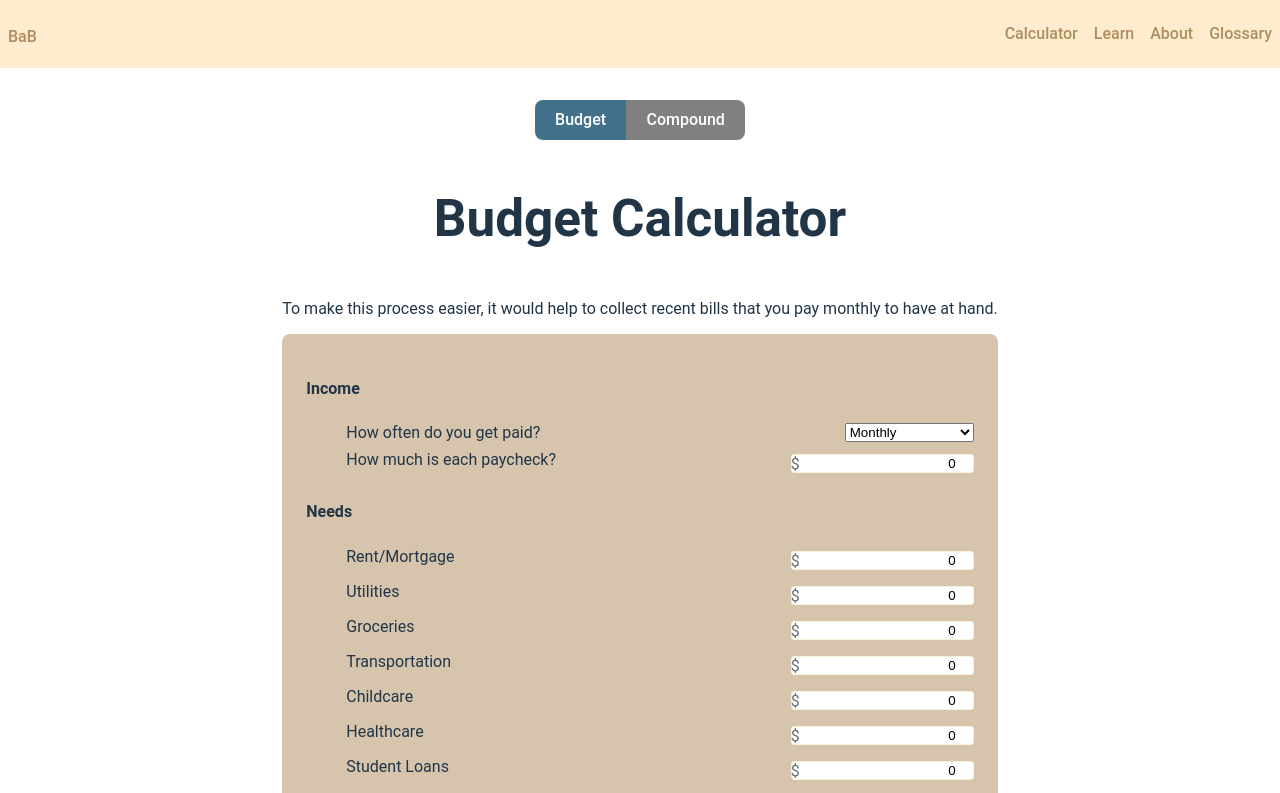
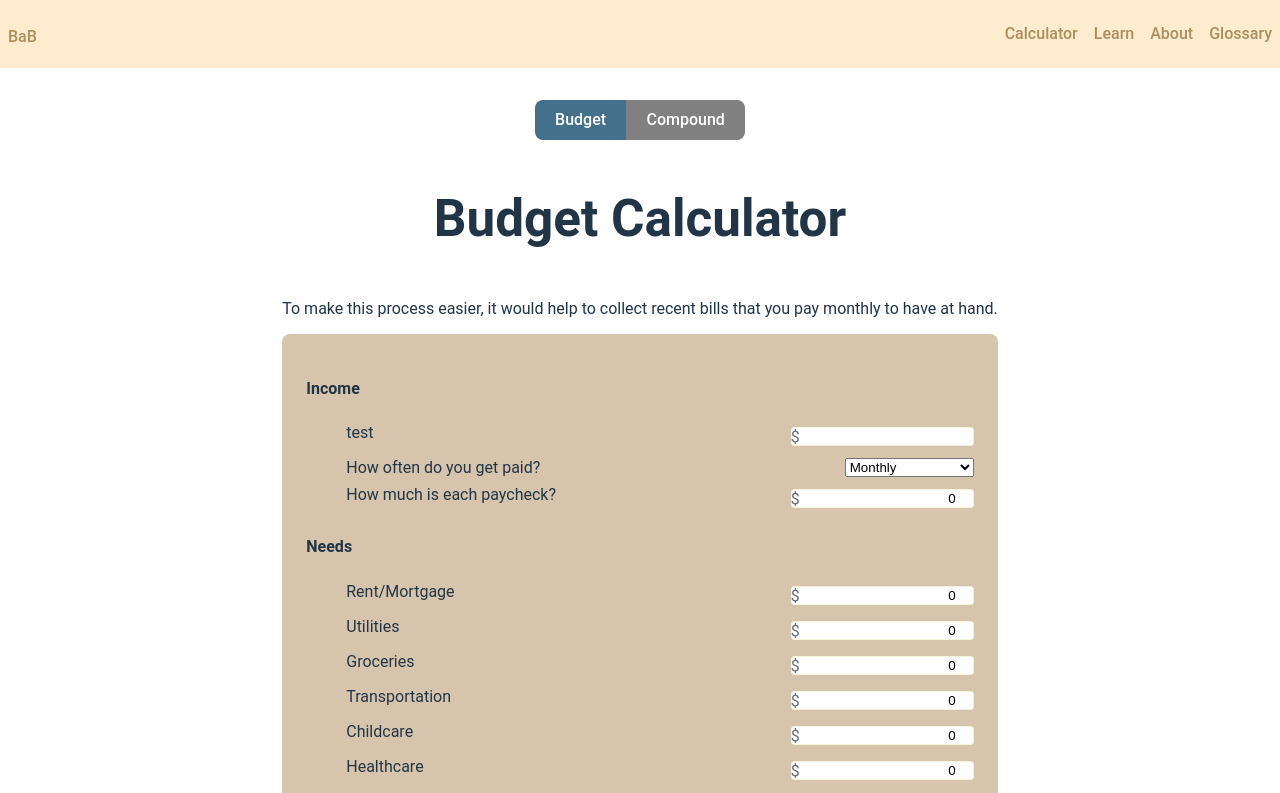
Before and after one commit to doanaminh/build-a-budget, a React (Vite) app in the folder client/: page /calculator in a window 1280 px wide. Shown: the top 793 px of the page. Built offline with nearby package versions, Linux system fonts and the light colour scheme; a web font is replaced by a local one.

Commit message:
created input field component

```diff
--- /dev/null
+++ b/client/src/components/InputField.css
@@ -0,0 +1,29 @@
+.Calculator label {
+    width: 50%;
+}
+.Calculator input {
+  text-align: end;
+  border: beige solid 1px;
+  border-radius: .2rem;
+}
+.input span {
+  background-color: transparent;
+  position: absolute;
+  opacity: 70%;
+}
+.percent input {
+  text-align: start;
+}
+.percent span {
+  width: 0;
+  position: relative;
+  right: 30px;
+}
+.years span {
+  width: 0;
+  position: relative;
+  right: 55px;
+}
+.years input {
+  text-align: start;
+}
--- /dev/null
+++ b/client/src/components/InputField.tsx
@@ -0,0 +1,52 @@
+import { useState } from 'react';
+import "./InputField.css"
+
+interface Props {
+    children?:React.ReactNode;
+    title: string;
+    symbol: string;
+    inputName: string;
+    type?: string;
+    placeholder?: string;
+    minimum?: string;
+    nameClass: string;
+    handleValue: any;
+    loadedValue: any;
+}
+
+const InputField: React.FC<Props> = ({
+    title,
+    symbol,
+    inputName,
+    type,
+    placeholder,
+    minimum,
+    nameClass,
+    handleValue,
+    loadedValue,
+}) => {
+
+    const [open, setOpen] = useState(false);
+    const selectAll = (e:any) => {
+        e.target.select();
+    }
+
+    return (
+        <>
+            <label>{title}</label>
+            <div className={`${nameClass}`}>
+                <span>{symbol}</span>
+                <input
+                name={inputName}
+                type={type}
+                placeholder={placeholder}
+                min={minimum}
+                onInput={handleValue}
+                onClick={selectAll}
+                defaultValue={loadedValue}
+                />
+            </div>
+        </>
+    )
+}
+export default InputField;
--- a/client/src/components/Modal.css
+++ b/client/src/components/Modal.css
@@ -10,7 +10,7 @@
 .budgetBody {
     position: fixed;
     height: 80vh;
-    width: 80vw;
+    width: 77vw;
     top: 10vh;
     left: 10vw;
     text-align: center;
@@ -28,6 +28,11 @@
     display: flex;
     justify-content: flex-end;
 }
+.budgetBreakdown {
+    display: flex;
+    flex-direction: column;
+    justify-content: space-between;
+}
 .modalButton {
     background-color: transparent;
     color: white;
--- a/client/src/pages/BudgetCalculator.tsx
+++ b/client/src/pages/BudgetCalculator.tsx
@@ -1,5 +1,6 @@
 import { useState, useEffect } from 'react';
 import Modal from '../components/Modal';
+import InputField from '../components/InputField';
 
 
 export default function() {
@@ -80,17 +81,17 @@ export default function() {
     budget.totalSavings = budget.emergencyFund + budget.retirementFund + budget.vacation;
     budget.remainder = budget.monthlyIncome - budget.totalNeeds - budget.totalWants - budget.totalSavings;
 
-    const conclusionPool = {
-        under: {
+    // const conclusionPool = {
+    //     under: {
 
-        },
-        even: {
+    //     },
+    //     even: {
 
-        },
-        over: {
+    //     },
+    //     over: {
 
-        },
-    }
+    //     },
+    // }
 
     return (
         <>
@@ -104,6 +105,16 @@ export default function() {
                     <section>
                         <h4>Income</h4>
                         <ul>
+                            <li>
+                                <InputField
+                                    title='test'
+                                    symbol='$'
+                                    inputName='test'
+                                    nameClass='input'
+                                    handleValue={handleChange}
+                                    loadedValue={userBudget.test}
+                                />
+                            </li>
                             <li>
                                 <label htmlFor="">How often do you get paid?</label>
 
```
